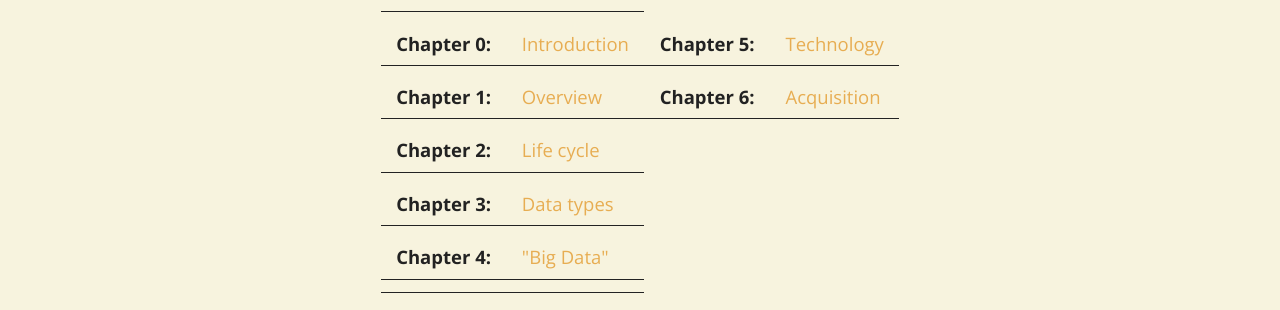
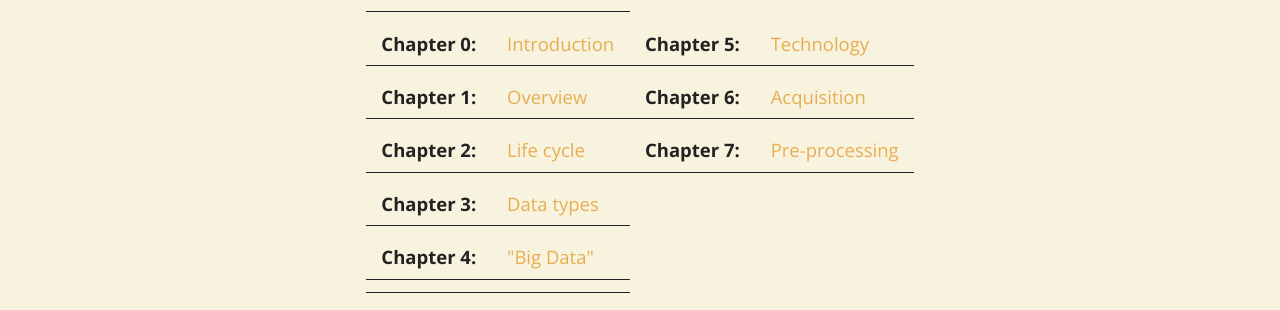
Before and after one commit to leipzig/Intro2DS, a plain HTML site: page index.html in a window 1280 px wide. Shown: the part 199-509 px from the top of the page. Drawn offline with nearby package versions, Linux system fonts and the light colour scheme; some packages are replaced by stand-ins of ours.

Commit message:
syllabus

```diff
--- a/index.html
+++ b/index.html
@@ -52,8 +52,8 @@
                       <tr>
                         <th><font size="4">Chapter 2:</font></th>
                         <td><a href="ch02.html"><font size="4">Life cycle</font></a></td>
-                        <!-- <th><font size="4">Chapter 7:</font></th>
-                        <td><a href="ch07.html"><font size="4">Pre-processing</font></a></td>
+                        <th><font size="4">Chapter 7:</font></th>
+                        <td><a href="ch07.html"><font size="4">Pre-processing</font></a></td><!--
                         <th><font size="4">Chapter 12:</font></th>
                         <td><a href="ch12.html"><font size="4">Classification</font></a></td>-->
                       </tr>
```
Also changed, not shown: 1 other file.
